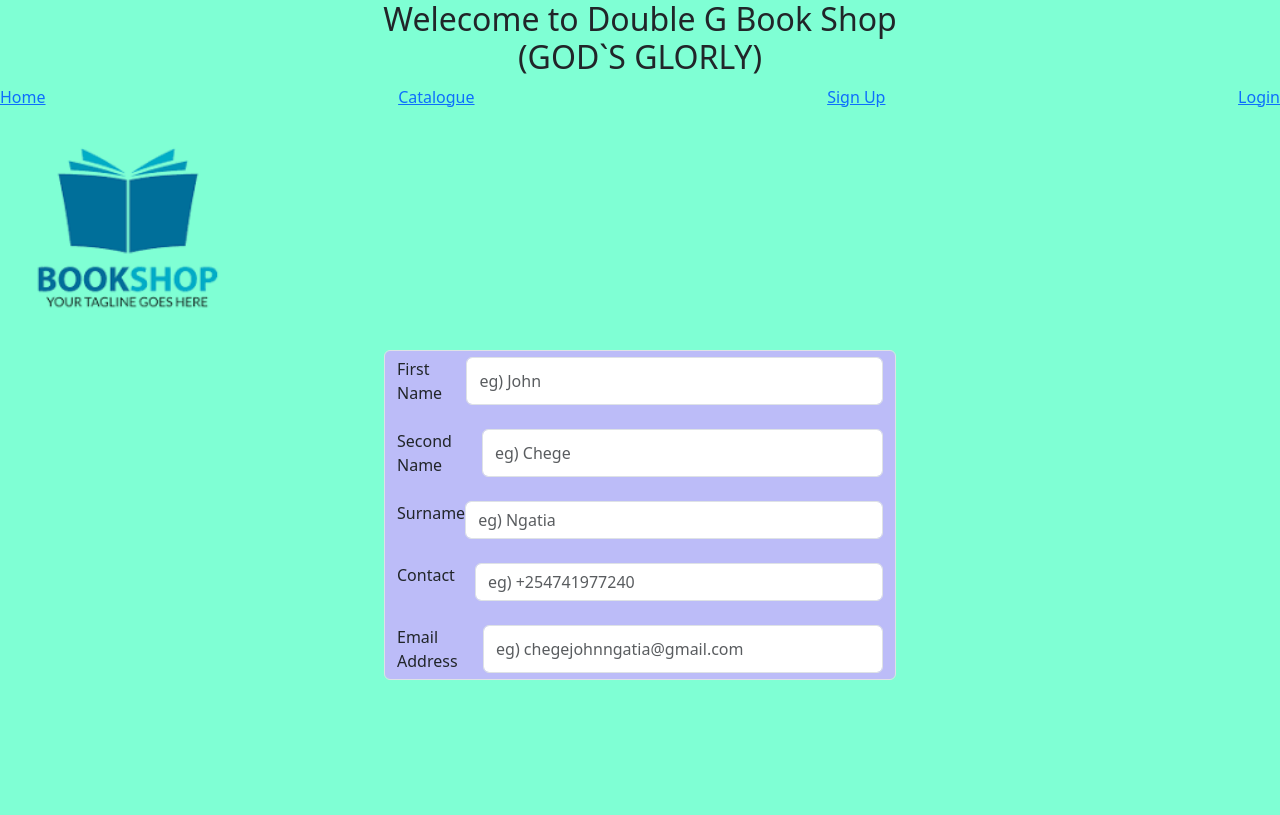
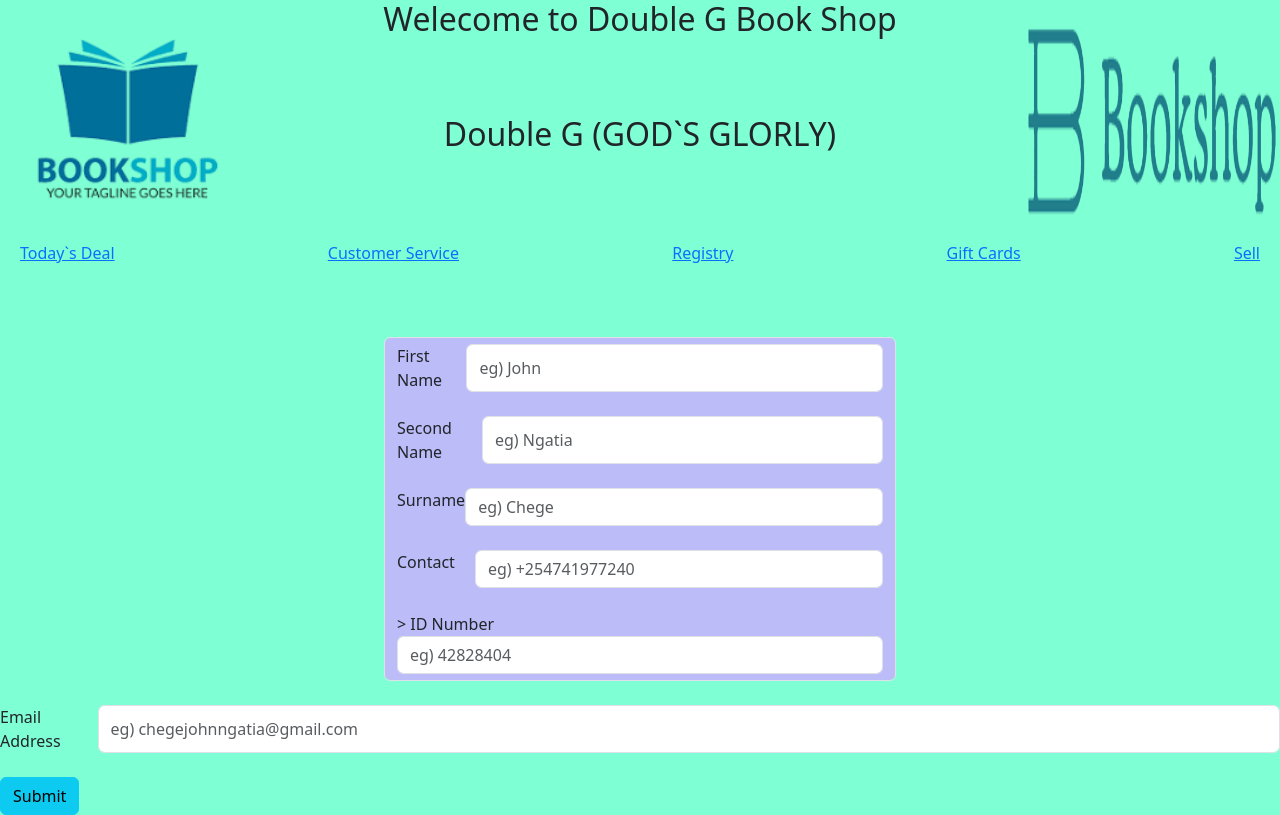
Before and after one commit to chegejohnngatia/web2day, a plain HTML site: page index.html in a window 1280 px wide. Drawn offline with nearby package versions, Linux system fonts and the light colour scheme.

Commit message:
second time commit

```diff
--- a/index.html
+++ b/index.html
@@ -19,21 +19,29 @@
   </head>
 
   <body style="background-color: aquamarine">
-    <h2 class="text-center">
-      Welecome to Double G Book Shop <br />
-      (GOD`S GLORLY)
-    </h2>
-    <div
-      style="display: flex; flex-direction: row; justify-content: space-between"
-    >
-            <a href="index.html1">Home</a>
-      <a href="index.html2">Catalogue</a>
-      <a href="index.html3">Sign Up</a>
-      <a href="index.html4">Login</a>
+    <div style="display: flex; justify-content: space-between;">
+      <img src="Images/logo.png"alt=""style="height: auto; width: 20%; mix-blend-mode: multiply; justify-content: center; align-items: center;" class="text-center"/>
+      <h2 class="text-center">
+        Welecome to Double G Book Shop <br />
+        <br>
+        <br>
+        Double G (GOD`S GLORLY)
+      </h2>
+      <img style="height: auto; width: 20%; mix-blend-mode: multiply;" class="text-center"src="Images/logo1.png" alt="">
+    </div>
+    <div style="display: flex; flex-direction: row; justify-content: space-between; margin-left: 20px; margin-right: 20px;">
+      <a href="index.html1">Today`s Deal</a>
+      <a href="index.html2">Customer Service</a>
+      <a href="index.html3">Registry</a>
+      <a href="index.html4">Gift Cards</a>
+      <a href="index.html5">Sell</a>
       </div>
-    <img src="Images/logo.png"alt=""style="height: auto; width: 20%; mix-blend-mode: multiply; display: flex; justify-content: center; align-items: center;"/>
+      <br>
+      <br>
+      <br>
+
     <div style="display: flex; justify-content: center; align-items: center;">
-    <form action="submit"class="form-control"style="max-width: 32rem; background-color: rgb(188, 188, 248)">
+    <form action="submit"class="form-control"style="max-width: 32rem; background-color: rgb(188, 188, 248); height: auto">
       <div style="display: flex; flex-direction: row">
         <label for="">First Name</label>
         <input type="text" placeholder="eg) John" class="form-control"/>
@@ -41,23 +49,30 @@
       <br>
       <div style="display: flex; flex-direction: row">
         <label for="">Second Name</label>
-        <input type="text" placeholder="eg) Chege" class="form-control" />
+        <input type="text" placeholder="eg) Ngatia" class="form-control" />
       </div>
       <br>
       <div style="display: flex; flex-direction: row">
         <label for="">Surname</label>
-        <input type="text" placeholder="eg) Ngatia" class="form-control" />
+        <input type="text" placeholder="eg) Chege" class="form-control" />
       </div>
       <br>
       <div style="display: flex; flex-direction: row">
         <label for="" style="margin-right: 20px;">Contact</label>
         <input type="text" placeholder="eg) +254741977240" class="form-control"/>
       </div>
+        <br>
+        <div style="display: flex; flex-direction: row"></div>>
+        <label for="" style="margin-right: 20px;">ID Number</label>
+        <input type="text" placeholder="eg) 42828404" class="form-control"/>
+      </div>
       <br>
       <div style="display: flex; flex-direction: row">
         <label for="" >Email Address</label>
-        <input type="text" placeholder="eg) chegejohnngatia@gmail.com" class="form-control"/>
+        <input type="email" placeholder="eg) chegejohnngatia@gmail.com" class="form-control"/>
       </div>
+      <br>
+      <button class="btn btn-info animate__animated animate__pulse">Submit</button>
     </form>
   </div>
   </body>
```
Also changed, not shown: Images/logo1.png (added).
